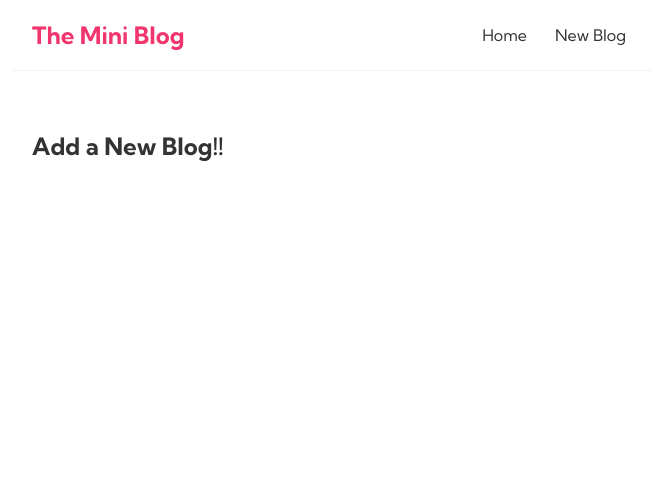
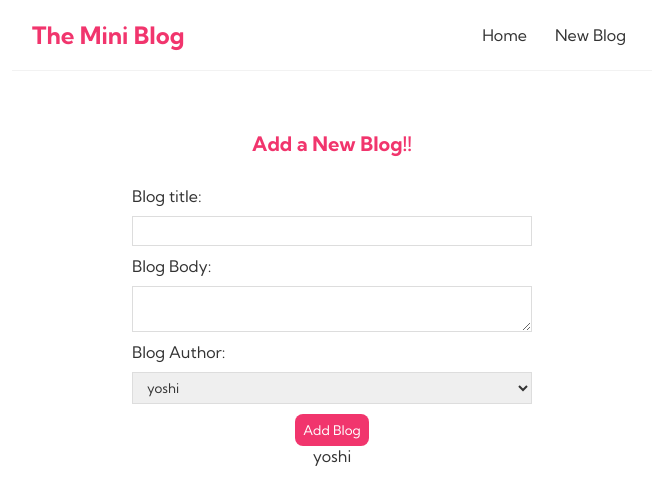
Before and after one commit to BuddhikaD/Mini_blog, a React (Create React App) app: page /create in a window 1280 px wide. Shown: the top 504 px of the page, without its empty margins (308-964 px from the left). Built offline with nearby package versions, Linux system fonts and the light colour scheme.

Commit message:
control inputs (form)

```diff
--- a/src/components/Create.js
+++ b/src/components/Create.js
@@ -1,7 +1,28 @@
+import { useState } from 'react';
+
 const Create = () => {
+  const [title, setTitle] = useState('');
+  const [body, setBody] = useState('');
+  const [author, setAuthor] = useState('yoshi');
+
   return (
     <div className="create">
       <h2>Add a New Blog!!</h2>
+      <form>
+        <label>Blog title:</label>
+        <input type="text" required value={title} onChange={(e) => setTitle(e.target.value)} />
+        <label> Blog Body:</label>
+        <textarea required value={body} onChange={(e) => setBody(e.target.value)}></textarea>
+        <label> Blog Author:</label>
+        <select value={author} onChange={(e) => setAuthor(e.target.value)}>
+          <option value="mario">mario</option>
+          <option value="yoshi">yoshi</option>
+        </select>
+        <button>Add Blog</button>
+        <p>{title}</p>
+        <p>{body}</p>
+        <p>{author}</p>
+      </form>
     </div>
   );
 };
--- a/src/index.css
+++ b/src/index.css
@@ -69,3 +69,37 @@
   border-radius: 8px;
   cursor: pointer;
 }
+
+/* create new blog form */
+.create {
+  max-width: 400px;
+  margin: 0 auto;
+  text-align: center;
+}
+.create label {
+  text-align: left;
+  display: block;
+}
+.create h2 {
+  font-size: 20px;
+  color: #f1356d;
+  margin-bottom: 30px;
+}
+.create input,
+.create textarea,
+.create select {
+  width: 100%;
+  padding: 6px 10px;
+  margin: 10px 0;
+  border: 1px solid #ddd;
+  box-sizing: border-box;
+  display: block;
+}
+.create button {
+  background: #f1356d;
+  color: #fff;
+  border: 0;
+  padding: 8px;
+  border-radius: 8px;
+  cursor: pointer;
+}
```
